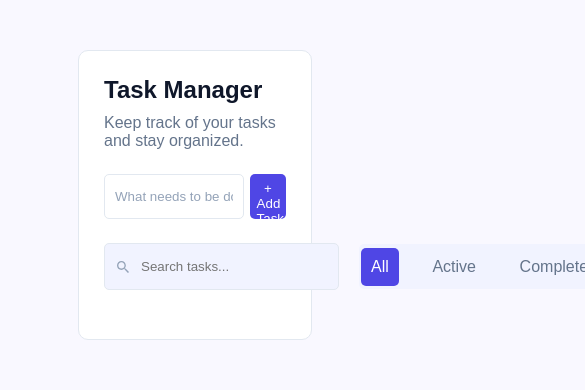
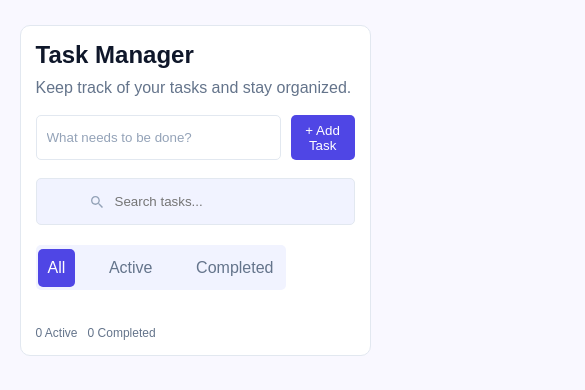
Before and after one commit to Eman-Ahmed1/task-manager, a React (Vite) app: page / in a window 390 px wide. Shown: the top 390 px of the page, 585 px wide, since content can reach past the window. Built offline with nearby package versions, Linux system fonts and the light colour scheme.

Commit message:
Add localStorage persistence

```diff
--- a/src/App.css
+++ b/src/App.css
@@ -16,6 +16,35 @@
     align-items: center;
     gap: 20px;
 }
-.task-controls .searchBar{
-    width: 100px;
+.task-controls .search-bar{
+   flex:1;
 }
+.task-controls .filter-tabs{
+    flex:1;
+}
+@media (max-width: 900px){
+    .task-controls{
+        display: flex;
+        flex-direction: column;
+
+    }
+    .task-controls .search-bar,
+    .task-controls .filter-tabs {
+        width: 100%;
+  }
+}
+@media  (max-width: 768px){
+    .container{
+        width: 90%;
+        margin: 25px auto;
+        padding: 20px;
+    }
+}
+
+@media (max-width: 600px) {
+  .container {
+    width: 90%;
+    padding: 15px;
+    gap: 18px;
+  }
+}
--- a/src/App.jsx
+++ b/src/App.jsx
@@ -1,4 +1,4 @@
-import { useState } from 'react'
+import { useState , useEffect } from 'react'
 import './App.css'
 import FilterTabs from './components/FilterTabs/FilterTabs'
 import Header from './components/Header/Header'
@@ -6,10 +6,24 @@ import SearchBar from './components/SearchBar/SearchBar'
 import TaskForm from './components/TaskForm/TaskForm'
 import TaskList from './components/TaskList/TaskList'
 
+// save tasks to localStorage
+const saveTasks = (tasks)=>{
+  localStorage.setItem("tasks", JSON.stringify(tasks))
+}
+
+// get tasks from localStorage
+const getTasks = () =>{
+  const savedTasks = localStorage.getItem("tasks");
+  return savedTasks ? JSON.parse(savedTasks) :[];
+}
 function App() {
-  const [tasks, setTasks] = useState([]);
+  const [tasks, setTasks] = useState(getTasks);
   const [search, setSearch] = useState("");
-  const [filter, setFilter] = useState("all")
+  const [filter, setFilter] = useState("all");
+
+  useEffect(()=>{
+    saveTasks(tasks);
+  },[tasks])
 
   // add task
   const addTask = (newTask) => {
@@ -91,6 +105,7 @@ function App() {
     <div className="container">
       <Header />
       <TaskForm addTask={addTask} />
+
       <div className="task-controls">
         <SearchBar
           onSearch={onSearch}
@@ -100,6 +115,7 @@ function App() {
           onFilter={onFilter}
         />
       </div>
+
       <TaskList
         tasks={filteredTasks}
         toggleTask={toggleTask}
--- a/src/components/FilterTabs/FilterTabs.css
+++ b/src/components/FilterTabs/FilterTabs.css
@@ -7,6 +7,7 @@
     border-radius: 5px;
     width: 250px;
     color: var(--color-text-secondary);
+    flex-wrap: wrap;
 }
 .filter-tabs li{
     margin: 2px;
--- a/src/components/TaskItem/TaskItem.css
+++ b/src/components/TaskItem/TaskItem.css
@@ -2,15 +2,18 @@
     display: flex;
     align-items: center;
     justify-content: space-between;
-    /* background-color: rgb(112, 154, 112); */
     margin-bottom: 5px;
     border-radius: 5px;
     padding: 10px;
+    min-width: 0;
+    border-bottom: 1px solid var(--color-input-bg);
 }
 .task-item .task-title-container{
     display: flex;
     align-items: center;
-    gap:10px
+    gap:10px;
+    min-width: 0;
+    flex: 1;
 }
 .task-item:hover{
     background-color: var(--color-input-bg);
@@ -30,13 +33,20 @@
     align-items: center;
     justify-content: space-between;
     width: 100%;
-    gap:20px
+    gap:20px;
+    min-width: 0;
+    width: auto;
+    flex: 1;
 
 }
 .task-item .task-title-container .edit-div .edit-input{
     padding: 5px;
     border: 1px solid var(--color-border);
     border-radius: 5px;
+    min-width: 0;
+    flex: 1;
+    width: 100%;
+
 }
 .task-item .task-title-container .edit-div .edit-input:focus{
     border-color: rgb(88, 88, 212);
--- a/src/components/TaskItem/TaskItem.jsx
+++ b/src/components/TaskItem/TaskItem.jsx
@@ -14,7 +14,10 @@ export default function TaskItem({ task, toggleTask, deleteTask, editTask }) {
     const handleSaveEdit = () => {
         editTask(task.id, editTitle)
         setIsEditing(false)
+    }
 
+    const handleCancelEdit = () => {
+        setIsEditing(false)
     }
 
 
@@ -46,7 +49,7 @@ export default function TaskItem({ task, toggleTask, deleteTask, editTask }) {
                         />
                         <div className="btn-taps">
                             <button className="edit-btn" onClick={handleSaveEdit}>Save</button>
-                            <button className="edit-btn" onClick={handleSaveEdit}>Cancel</button>
+                            <button className="edit-btn" onClick={handleCancelEdit}>Cancel</button>
                         </div>
                     </div>
                 }
--- a/src/components/TaskList/TaskList.css
+++ b/src/components/TaskList/TaskList.css
@@ -0,0 +1,7 @@
+.counts{
+    display: flex;
+    align-items: center;
+    gap:10px;
+    color: var(--color-text-secondary);
+    font-size: 12px;
+}
--- a/src/components/TaskList/TaskList.jsx
+++ b/src/components/TaskList/TaskList.jsx
@@ -1,8 +1,13 @@
 import TaskItem from "../TaskItem/TaskItem";
+import "./TaskList.css"
 
-export default function TaskList({ tasks, toggleTask , deleteTask ,editTask}) {
+export default function TaskList({ tasks, toggleTask, deleteTask, editTask }) {
+    const countActive =  tasks.filter(item => !item.completed ).length;
+    const countCompleted =  tasks.filter(item => item.completed ).length;
+
 
     return (
+        <>
             <div className="task-list">
                 {tasks.map((task) => {
                     return <TaskItem
@@ -14,5 +19,11 @@ export default function TaskList({ tasks, toggleTask , deleteTask ,editTask}) {
                     />
                 })}
             </div>
+
+            <div className="counts">
+               <p>{countActive} Active</p>
+                <p>{countCompleted} Completed </p>
+            </div>
+        </>
     )
 }
```
Lines whose indentation alone changed are shown as unchanged.
